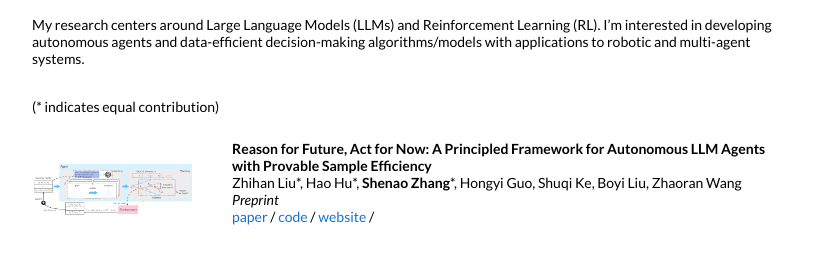
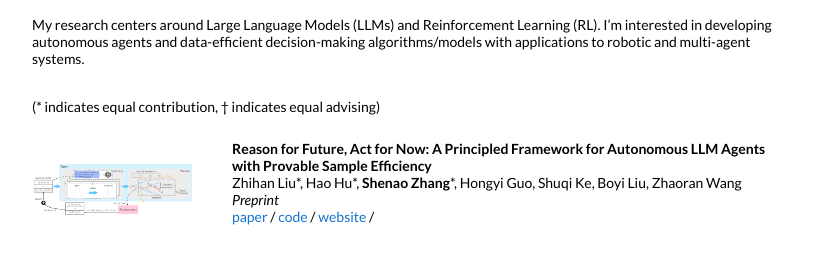
Before and after one commit to shenao-zhang/shenao-zhang.github.io, a Jekyll site: the page built from _posts/2023-09-01-rafa.markdown, in a window 1280 px wide. Shown: the part 309-589 px from the top of the page, without its empty margins (228-1051 px from the left). Built offline with Jekyll 4.4.1, drawn with Linux system fonts in a browser that asks for light colours.

Commit message:
Update default.html

```diff
--- a/_layouts/default.html
+++ b/_layouts/default.html
@@ -64,7 +64,7 @@
     margin-bottom: -15px; /* Adjust the line height to reduce space */
   }
 </style>
-<p class="specific-line"><br> (* indicates equal contribution)
+<p class="specific-line"><br> (* indicates equal contribution, † indicates equal advising)
   </p>
             </td>
           </tr>
```
